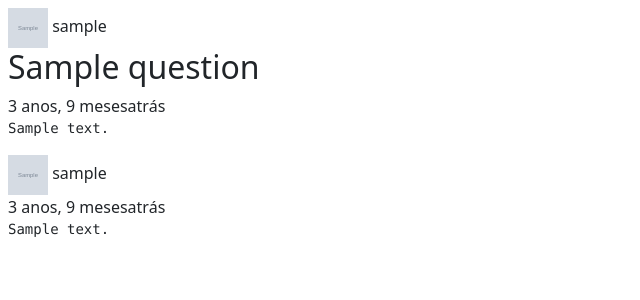
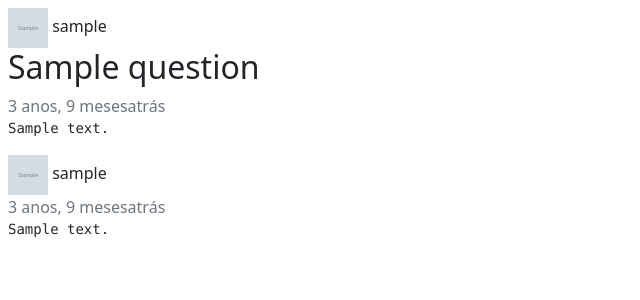
Before and after one commit to augusto71/qa, a Django app: page /question/1 in a window 1280 px wide. Shown: the part 56-356 px from the top of the page, without its empty margins (0-640 px from the left). Run offline with Django 4.2, Linux system fonts and the light colour scheme; tables that the repository leaves empty hold one stand-in row (values such as "Sample post"); grey boxes marked "Sample" are stand-in pictures.

Commit message:
Mudança na cor das mensagens que dizem quando uma publicação foi feita.

```diff
--- a/answers/templates/index.html
+++ b/answers/templates/index.html
@@ -21,7 +21,7 @@
 					<div class="card-body">
 						<a href="/user/{{ question.user.username }}">{{ question.user.username }}</a>
 						<span>&middot</span>
-						<small>{{ question.pub_date |naturaltime }}</small><br>
+						<small class="text-secondary">{{ question.pub_date |naturaltime }}</small><br>
 						<a href="/question/{{ question.id }}">{{ question.title }}</a>
 						<pre>{{ question.description }}</pre>
 					</div>
--- a/answers/templates/question.html
+++ b/answers/templates/question.html
@@ -23,7 +23,7 @@
 					{{ question.user.username }}
 				</div>
 				<h2>{{ question.title }}</h2>
-				<span>{{ question.pub_date|naturaltime }}</span>
+				<span class="text-secondary">{{ question.pub_date|naturaltime }}</span>
 			</div>
 			<div>
 				<pre>{{ question.description }}</pre>
@@ -36,7 +36,7 @@
 							<img class="answer_creator_profile" src="{% get_user_profile_photo answer.user.id %}">
 							{{ answer.user.username }}
 						</div>
-						<span>{{ question.pub_date|naturaltime }}</span>
+						<span class="text-secondary">{{ answer.pub_date|naturaltime }}</span>
 						<div>
 							<pre>{{ answer.text }}</pre>
 						</div>
```
